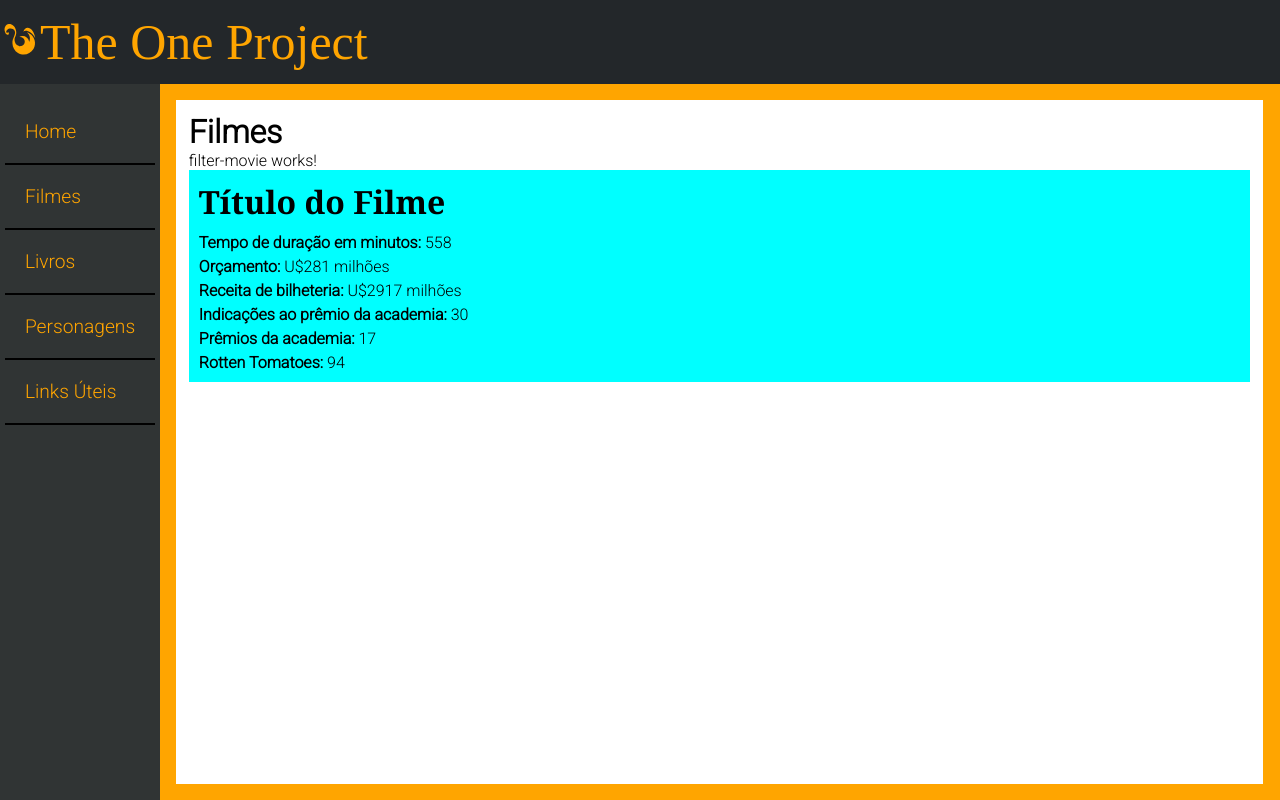
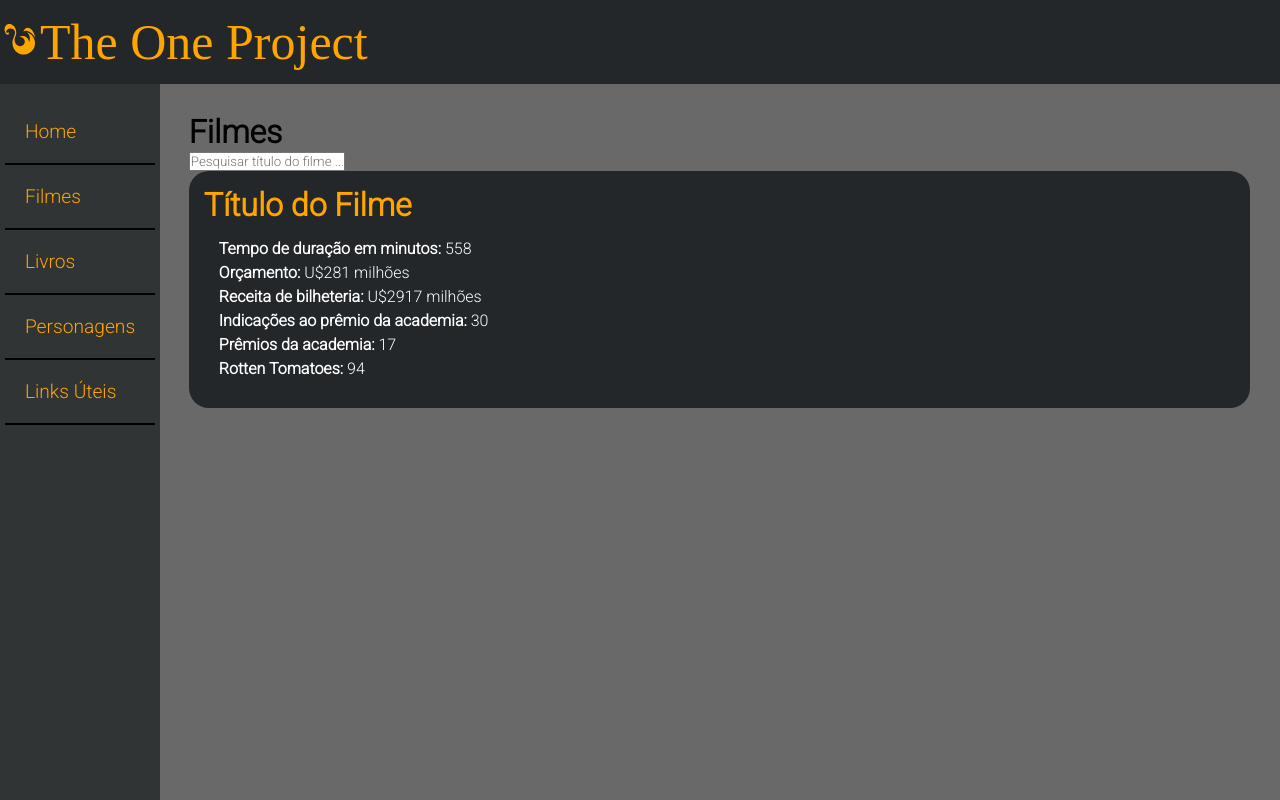
Before and after one commit to FabianaKaori/TheOneProject, an Angular app: page /filmes in a window 1280 px wide. Built offline with nearby package versions, Linux system fonts and the light colour scheme; a web font is replaced by a local one.

Commit message:
criação do campo busca de filme

```diff
--- a/angular.json
+++ b/angular.json
@@ -25,7 +25,8 @@
               "src/assets"
             ],
             "styles": [
-              "src/styles.css"
+              "src/styles.css",
+              "node_modules/font-awesome/css/font-awesome.css"
             ],
             "scripts": []
           },
--- a/package.json
+++ b/package.json
@@ -18,11 +18,12 @@
     "@angular/platform-browser": "^15.1.0",
     "@angular/platform-browser-dynamic": "^15.1.0",
     "@angular/router": "^15.1.0",
-    "@fortawesome/angular-fontawesome": "^0.12.1",
+    "@fortawesome/angular-fontawesome": "^0.10.2",
     "@fortawesome/fontawesome-svg-core": "^6.2.1",
     "@fortawesome/free-brands-svg-icons": "^6.2.1",
     "@fortawesome/free-regular-svg-icons": "^6.2.1",
     "@fortawesome/free-solid-svg-icons": "^6.2.1",
+    "font-awesome": "^4.7.0",
     "rxjs": "~7.8.0",
     "tslib": "^2.3.0",
     "zone.js": "~0.12.0"
--- a/src/app/app.component.css
+++ b/src/app/app.component.css
@@ -1,5 +1,5 @@
 .container{
     display: flex;
     flex-direction: row;
-    background-color: var(--ring);
+    background-color: var(--background-gray);
 }
--- a/src/app/app.module.ts
+++ b/src/app/app.module.ts
@@ -17,6 +17,7 @@ import { MapHomeComponent } from './components/map-home/map-home.component';
 import { MapHomeTargetComponent } from './components/map-home-target/map-home-target.component';
 import { FilterMovieComponent } from './components/filter-movie/filter-movie.component';
 import { CardMovieComponent } from './components/card-movie/card-movie.component';
+import { FontAwesomeModule } from '@fortawesome/angular-fontawesome';
 
 @NgModule({
   declarations: [
@@ -38,7 +39,8 @@ import { CardMovieComponent } from './components/card-movie/card-movie.component
   imports: [
     BrowserModule,
     FormsModule,
-    AppRoutingModule
+    AppRoutingModule,
+    FontAwesomeModule
   ],
   providers: [],
   bootstrap: [AppComponent]
--- a/src/app/components/card-movie/card-movie.component.css
+++ b/src/app/components/card-movie/card-movie.component.css
@@ -1,18 +1,20 @@
 .cardMovieContainer{
-    padding: 0.625rem;
+    padding: 0.9375rem;
     height: auto;
     width: 100%;
-    background-color: aqua;
+    background-color: var(--background);
+    border-radius: 1.25rem;
 }
 
 .cardMovieContainer h1{
-    padding-bottom: 0.625rem;
-    font-family: Cambria, Cochin, Georgia, Times, 'Times New Roman', serif;
+    color: var(--ring);
 }
 
 .cardMovieContainer ul{
+    color: white;
     list-style: none;
     display: flex;
     flex-direction: column;
     gap: 0.3125rem;
+    padding: 0.9375rem;
 }
--- a/src/app/components/filter-movie/filter-movie.component.html
+++ b/src/app/components/filter-movie/filter-movie.component.html
@@ -1 +1,4 @@
-<p>filter-movie works!</p>
+<div><input type="text" class="searchMovie" placeholder="Pesquisar título do filme ...">
+
+<i class="fa-solid fa-mustache"></i>
+</div>
--- a/src/app/components/header/header.component.css
+++ b/src/app/components/header/header.component.css
@@ -1,5 +1,5 @@
 .header{
-background-color: var(--background);
+background-color: #23272A;
 height: 5.25rem;
 width: 100%;
 display: flex;
--- a/src/app/pages/documents/documents.component.css
+++ b/src/app/pages/documents/documents.component.css
@@ -3,7 +3,6 @@
     padding: 0.8rem;
     width: calc(100vw - 193px);
     height: calc(100vh - 7.25rem);
-    background: #696969;
 
     display: flex;
     flex-wrap: wrap;
--- a/src/app/pages/movies/movies.component.css
+++ b/src/app/pages/movies/movies.component.css
@@ -3,5 +3,4 @@
     padding: 0.8rem;
     width: calc(100vw - 193px);
     height: calc(100vh - 7.25rem);
-    background: white;
 }
--- a/src/styles.css
+++ b/src/styles.css
@@ -3,6 +3,7 @@
 
   :root{
     --background: #23272A;
+    --background-gray: #696969;
     --ring: #FFA500;
 
   }
```
Also changed, not shown: src/app/app.component.html (line endings or trailing spaces), 1 other file (tests, documents, lock files or other folders).
